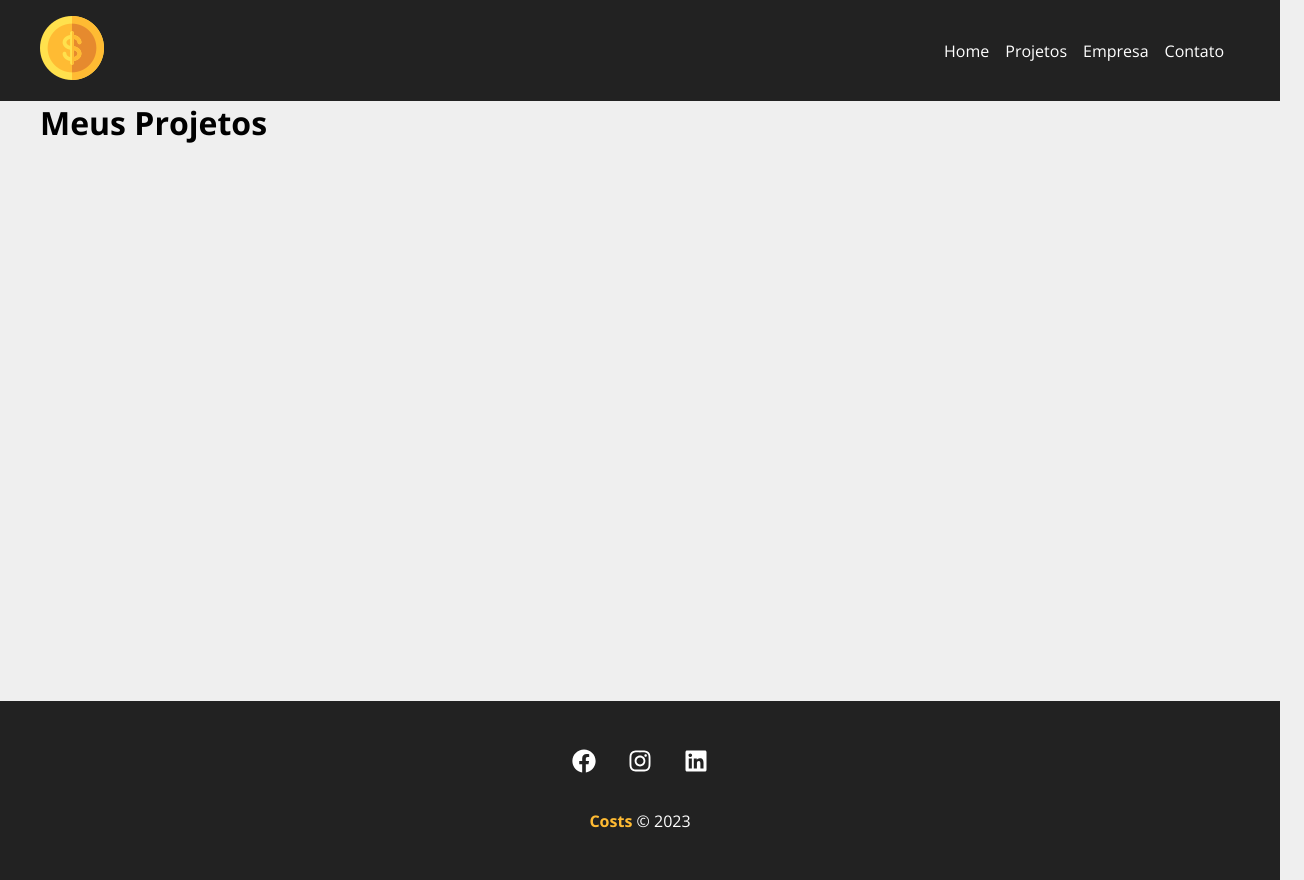
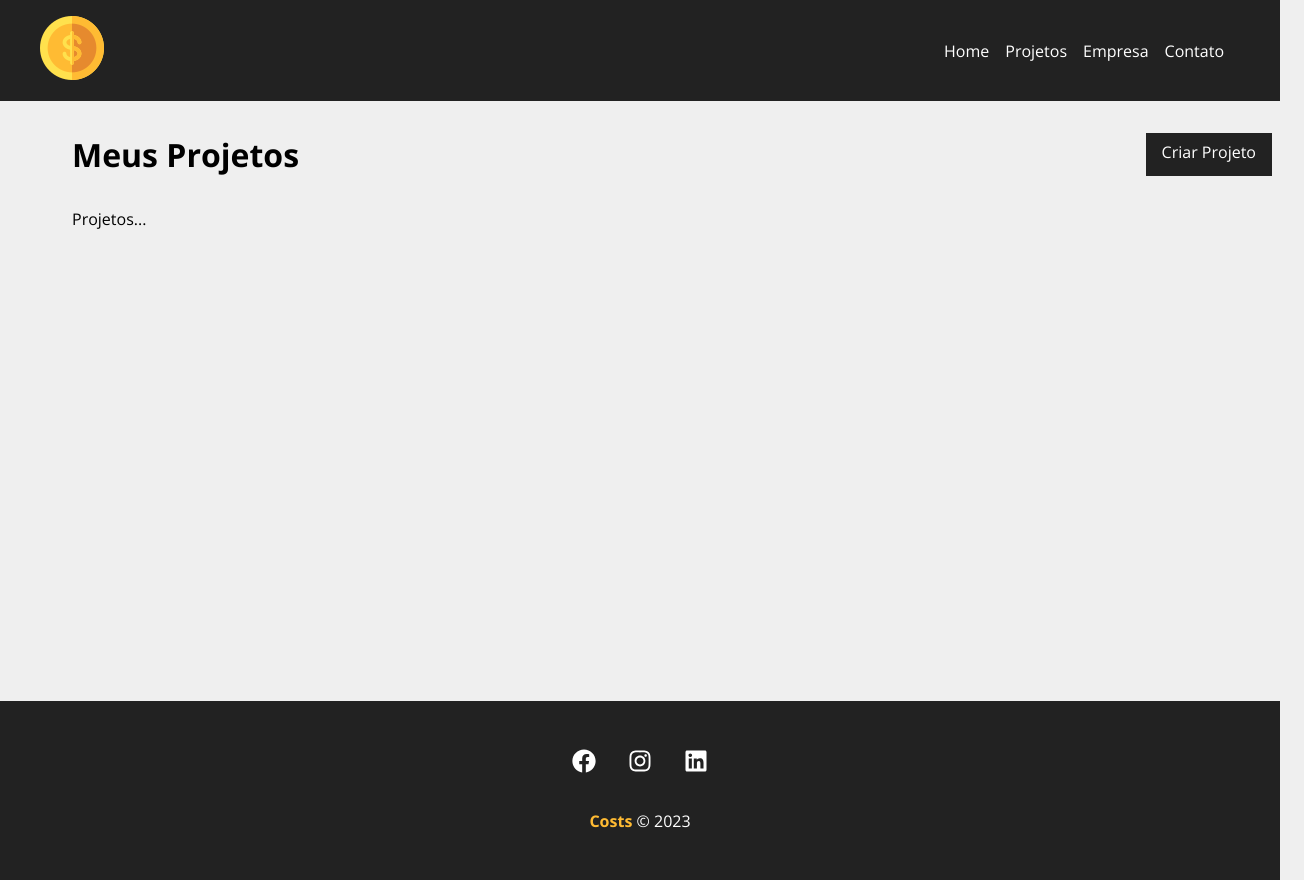
Before and after one commit to valdijr-web/estudo-react-costs, a React (Create React App) app: page /projects in a window 1280 px wide. Shown: the whole page, 1304 px wide, since content can reach past the window. Built offline with nearby package versions, Linux system fonts and the light colour scheme.

Commit message:
Criando dashboard

```diff
--- a/src/components/pages/Projects.js
+++ b/src/components/pages/Projects.js
@@ -1,5 +1,9 @@
 import { useLocation } from "react-router-dom";
 import Message from "../layout/Message";
+import Container from '../layout/Container';
+import LinkButton from "../layout/LinkButton";
+
+import styles from './Projects.module.css';
 
 function Projects() {
 
@@ -9,9 +13,15 @@
         message = location.state.message;
     }
     return (
-        <div>
-            <h1>Meus Projetos</h1>
+        <div className={styles.project_container}>
+            <div className={styles.title_container}>
+                <h1>Meus Projetos</h1>
+                <LinkButton to="/newProject" text="Criar Projeto"/>
+            </div>
             {message && <Message type="success" msg={message}/>}
+            <Container customClass="start">
+                <p>Projetos...</p>
+            </Container>
         </div>
     );
 }
--- /dev/null
+++ b/src/components/pages/Projects.module.css
@@ -0,0 +1,9 @@
+.project_container {
+    padding: 2em;
+}
+
+.title_container {
+    display: flex;
+    justify-content: space-between;
+    margin-bottom: 2em;
+}
```
